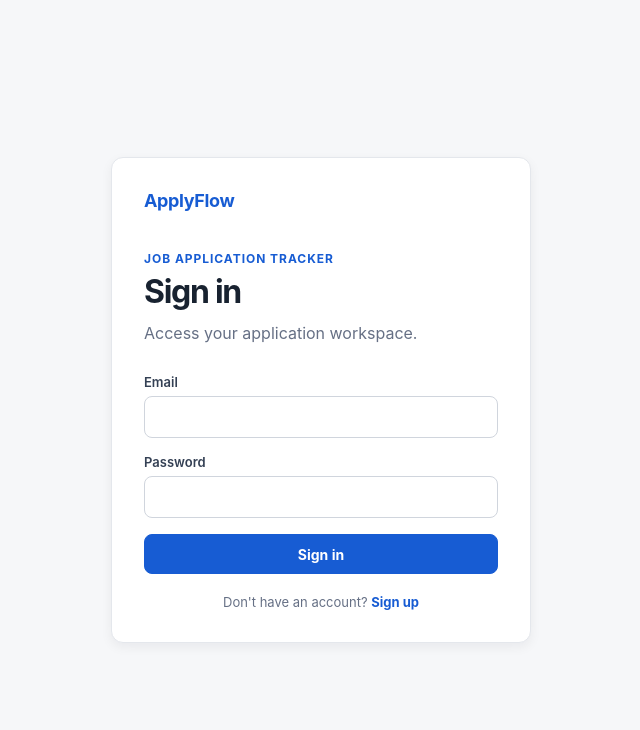
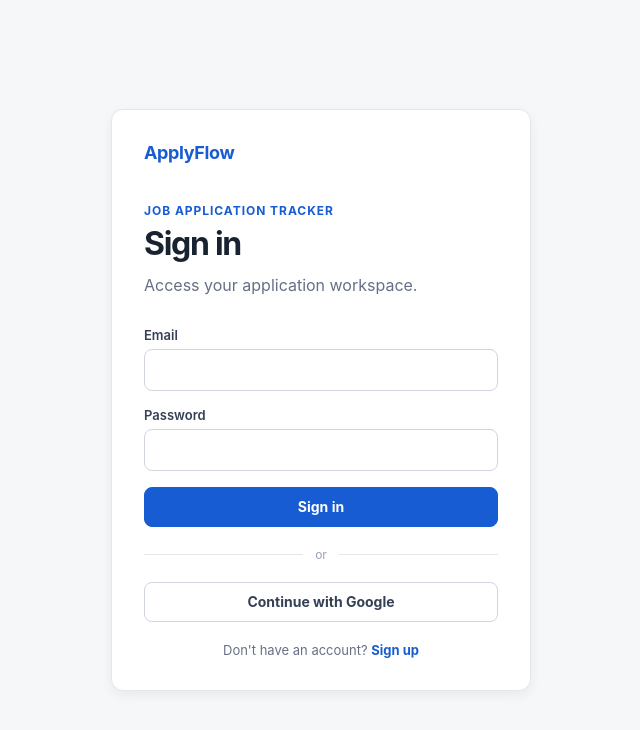
Before and after one commit to maiakkkkkk/applyflow, a React (Vite) app: page /auth in a window 1280 px wide. Shown: the top 730 px of the page, without its empty margins (319-959 px from the left). Built offline with nearby package versions, Linux system fonts and the light colour scheme; no server answers.

Commit message:
feat: add Google authentication with Supabase (#27)

```diff
--- a/src/features/auth/context/AuthContext.tsx
+++ b/src/features/auth/context/AuthContext.tsx
@@ -10,6 +10,7 @@ import {
 } from 'react'
 import type {
   AuthResponse,
+  OAuthResponse,
   AuthTokenResponsePassword,
   Session,
   User,
@@ -25,6 +26,7 @@ interface AuthContextValue {
     email: string,
     password: string,
   ) => Promise<AuthTokenResponsePassword>
+  signInWithGoogle: () => Promise<OAuthResponse>
   signOut: () => Promise<void>
 }
 
@@ -73,6 +75,15 @@ export function AuthProvider({ children }: AuthProviderProps) {
     return supabase.auth.signInWithPassword({ email, password })
   }, [])
 
+  const signInWithGoogle = useCallback(() => {
+    return supabase.auth.signInWithOAuth({
+      provider: 'google',
+      options: {
+        redirectTo: window.location.origin,
+      },
+    })
+  }, [])
+
   const signOut = useCallback(async () => {
     const { error } = await supabase.auth.signOut()
     if (error) throw error
@@ -85,9 +96,10 @@ export function AuthProvider({ children }: AuthProviderProps) {
       isLoading,
       signUp,
       signIn,
+      signInWithGoogle,
       signOut,
     }),
-    [session, isLoading, signUp, signIn, signOut],
+    [session, isLoading, signUp, signIn, signInWithGoogle, signOut],
   )
 
   return <AuthContext.Provider value={value}>{children}</AuthContext.Provider>
--- a/src/pages/AuthPage.tsx
+++ b/src/pages/AuthPage.tsx
@@ -4,13 +4,14 @@ import { useAuth } from '../features/auth/context/AuthContext'
 type AuthMode = 'sign-in' | 'sign-up'
 
 export function AuthPage() {
-  const { signIn, signUp } = useAuth()
+  const { signIn, signInWithGoogle, signUp } = useAuth()
   const [mode, setMode] = useState<AuthMode>('sign-in')
   const [email, setEmail] = useState('')
   const [password, setPassword] = useState('')
   const [error, setError] = useState('')
   const [message, setMessage] = useState('')
   const [isSubmitting, setIsSubmitting] = useState(false)
+  const [isGoogleSubmitting, setIsGoogleSubmitting] = useState(false)
 
   async function handleSubmit(event: FormEvent<HTMLFormElement>) {
     event.preventDefault()
@@ -55,6 +56,30 @@ export function AuthPage() {
     }
   }
 
+  async function handleGoogleSignIn() {
+    if (isGoogleSubmitting || isSubmitting) return
+
+    setError('')
+    setMessage('')
+    setIsGoogleSubmitting(true)
+
+    try {
+      const { error: googleError } = await signInWithGoogle()
+
+      if (googleError) {
+        setError(googleError.message)
+        setIsGoogleSubmitting(false)
+      }
+    } catch (caughtError) {
+      setError(
+        caughtError instanceof Error
+          ? caughtError.message
+          : 'Google authentication could not be started.',
+      )
+      setIsGoogleSubmitting(false)
+    }
+  }
+
   function changeMode(nextMode: AuthMode) {
     setMode(nextMode)
     setError('')
@@ -85,7 +110,7 @@ export function AuthPage() {
               required
               value={email}
               onChange={(event) => setEmail(event.target.value)}
-              disabled={isSubmitting}
+              disabled={isSubmitting || isGoogleSubmitting}
             />
           </div>
           <div className="form-field">
@@ -97,7 +122,7 @@ export function AuthPage() {
               required
               value={password}
               onChange={(event) => setPassword(event.target.value)}
-              disabled={isSubmitting}
+              disabled={isSubmitting || isGoogleSubmitting}
             />
           </div>
 
@@ -115,7 +140,7 @@ export function AuthPage() {
           <button
             className="primary-button auth-submit"
             type="submit"
-            disabled={isSubmitting}
+            disabled={isSubmitting || isGoogleSubmitting}
           >
             {isSubmitting
               ? 'Please wait…'
@@ -125,12 +150,25 @@ export function AuthPage() {
           </button>
         </form>
 
+        <div className="auth-divider" aria-hidden="true">
+          <span>or</span>
+        </div>
+
+        <button
+          className="google-auth-button"
+          type="button"
+          onClick={handleGoogleSignIn}
+          disabled={isSubmitting || isGoogleSubmitting}
+        >
+          {isGoogleSubmitting ? 'Connecting to Google…' : 'Continue with Google'}
+        </button>
+
         <p className="auth-switch">
           {isSignIn ? "Don't have an account?" : 'Already have an account?'}{' '}
           <button
             type="button"
             onClick={() => changeMode(isSignIn ? 'sign-up' : 'sign-in')}
-            disabled={isSubmitting}
+            disabled={isSubmitting || isGoogleSubmitting}
           >
             {isSignIn ? 'Sign up' : 'Sign in'}
           </button>
--- a/src/styles/globals.css
+++ b/src/styles/globals.css
@@ -162,6 +162,50 @@ select {
 
 .auth-submit {
   width: 100%;
+}
+
+.auth-divider {
+  display: flex;
+  align-items: center;
+  gap: 0.75rem;
+  margin: 1.25rem 0;
+  color: #98a2b3;
+  font-size: 0.75rem;
+}
+
+.auth-divider::before,
+.auth-divider::after {
+  content: '';
+  flex: 1;
+  height: 1px;
+  background: #e4e7ec;
+}
+
+.google-auth-button {
+  width: 100%;
+  min-height: 2.5rem;
+  padding: 0.625rem 1rem;
+  color: #344054;
+  background: #ffffff;
+  border: 1px solid #d0d5dd;
+  border-radius: 0.5rem;
+  cursor: pointer;
+  font-size: 0.875rem;
+  font-weight: 650;
+}
+
+.google-auth-button:hover:not(:disabled) {
+  background: #f9fafb;
+}
+
+.google-auth-button:focus-visible {
+  outline: 3px solid rgb(23 92 211 / 20%);
+  outline-offset: 2px;
+}
+
+.google-auth-button:disabled {
+  color: #98a2b3;
+  cursor: not-allowed;
 }
 
 .auth-switch {
```
